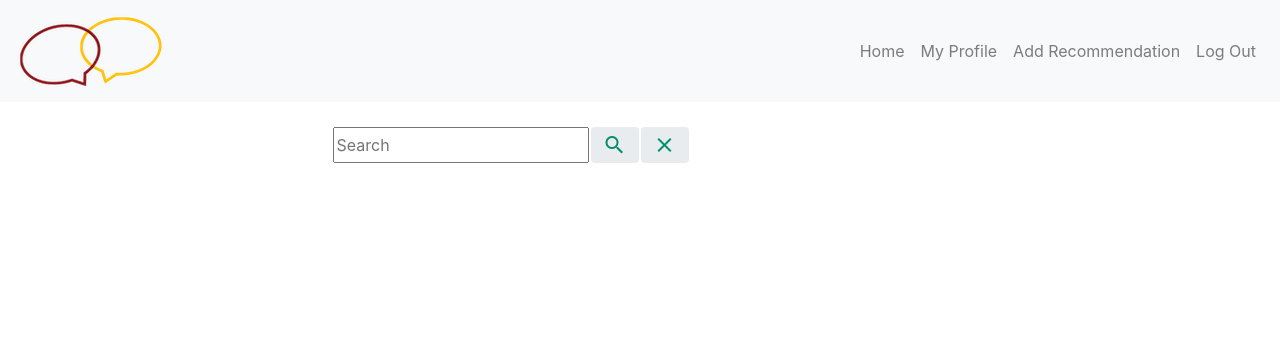
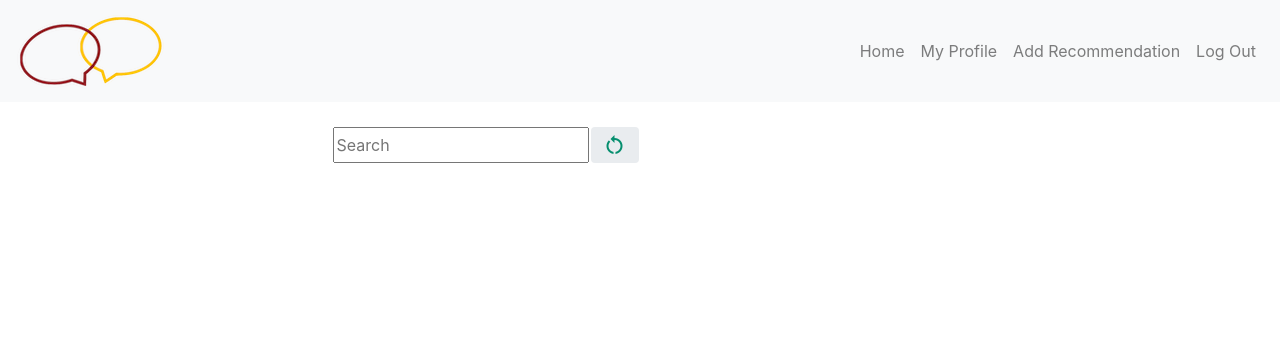
Before and after one commit to DonnaIB/surround_yourself_with_spanish, a Flask app: page /get_recommendations in a window 1280 px wide. Shown: the top 362 px of the page. Run offline with Flask 2, Linux system fonts and the light colour scheme; the visitor is signed in with stand-in values (Sample User, id 1); data that the repository does not hold is empty; some libraries are stand-ins or nearby versions.

Commit message:
Edit search box and reset icon

```diff
--- a/templates/recommendations.html
+++ b/templates/recommendations.html
@@ -6,13 +6,8 @@
     <input type="text" name="query" id="query" minlength="3" class="validate" required class="form-control rounded"
       placeholder="Search" aria-label="Search" aria-describedby="search-addon" />
     <span class="input-group-text border-0 search-addon" id="search-addon">
-      <span class="material-icons search-icon">
-        search
-      </span>
-    </span>
-    <span class="input-group-text border-0 search-addon" id="search-addon">
       <a class="material-icons search-icon reset" href="{{ url_for('get_recommendations') }}">
-        clear
+        restart_alt
       </a>
     </span>
   </div>
```
